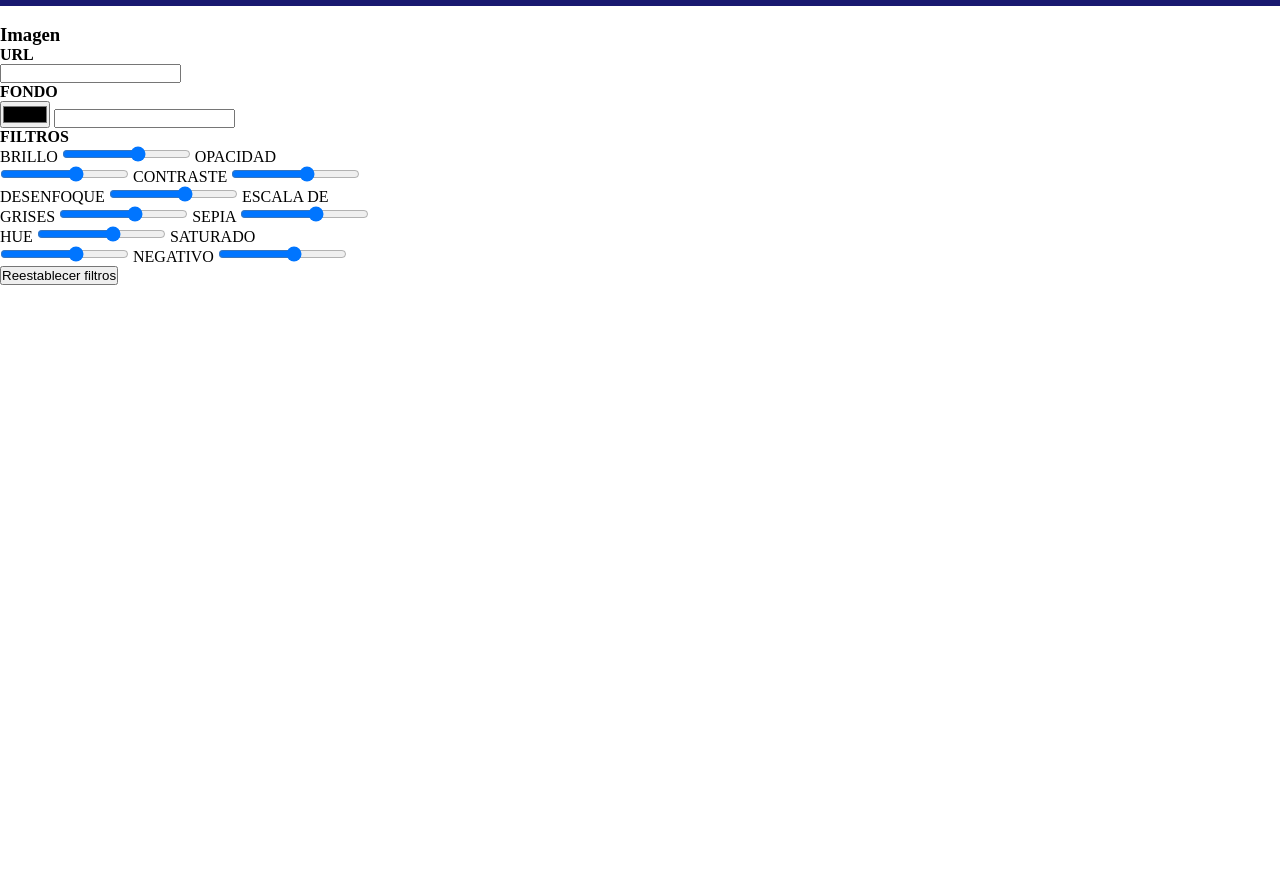
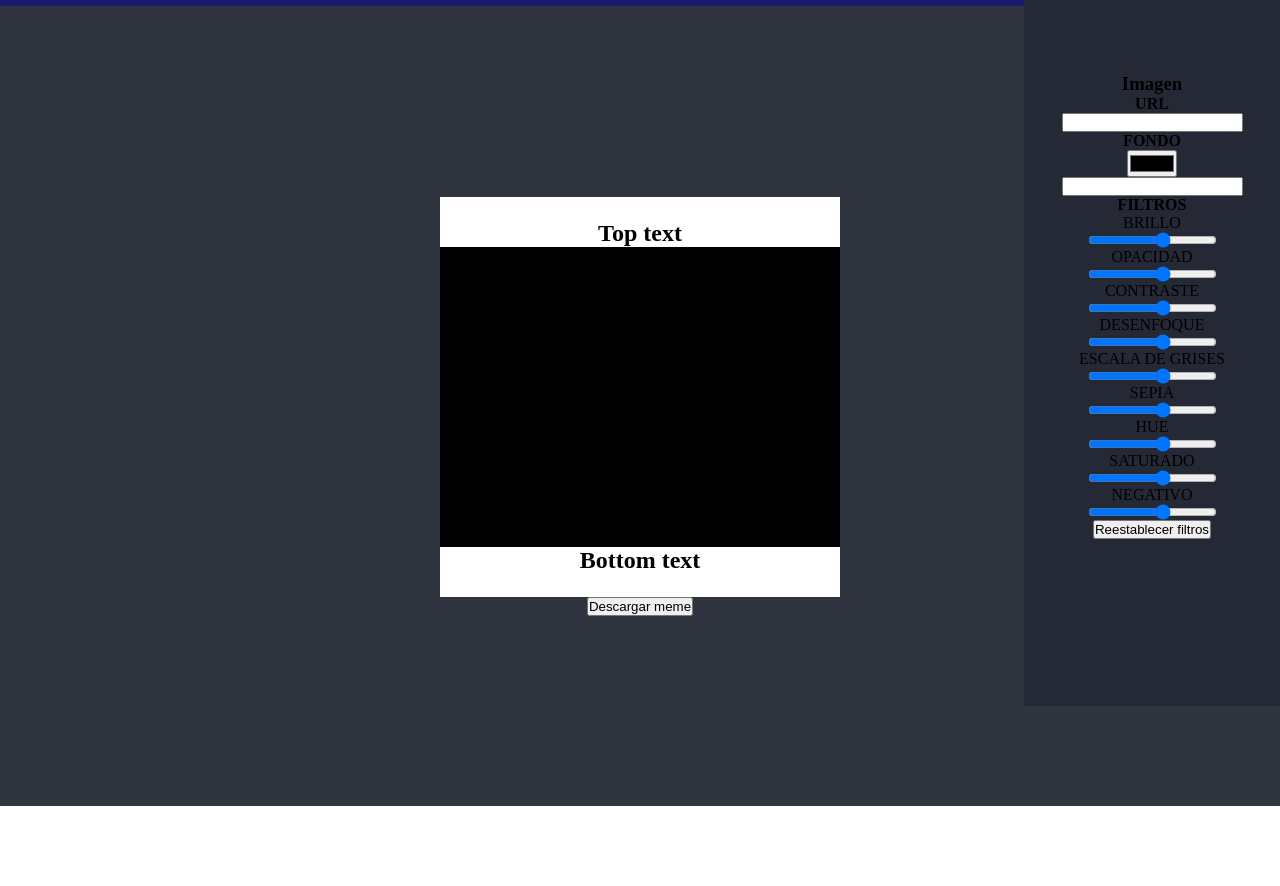
Before and after one commit to candela-gaitan/editor-de-memes, a plain HTML site: page index.html in a window 1280 px wide. Shown: the part 94-980 px from the top of the page. After the commit the page ends 900 px from the top, so only its background shows below. Drawn offline with nearby package versions, Linux system fonts and the light colour scheme.

Commit message:
add some styles

```diff
--- a/index.html
+++ b/index.html
@@ -30,14 +30,15 @@
     </header>
 
     <main>
-        <div class="">
-            <div class="">
-                <h2></h2>
-                <img src="" alt="">
-                <h2></h2>
-            </div>
+        <div class="blanco">
+            <h2>Top text</h2>
+            <div class="negro"></div>
+            <h2>Bottom text</h2>
         </div>
+
+        <button class="download">Descargar meme</button>
     </main>
+
 
     <aside>
         <h3>Imagen</h3>
--- a/styles.css
+++ b/styles.css
@@ -7,15 +7,20 @@
 }
 
 body {
-    flex-direction: column;
-    height: 100vw;
+    overflow: hidden;
+    height: 100vh;
+    width: 100vw;
+
+    display: flex;
+    flex-direction: row;
+    flex-wrap: wrap;
 }
 
 /* Header */
 
 header {
     background-color: midnightblue;
-    width: 100vw;
+    width: 100%;
     height: 100px;
     color: white;
     flex-direction: column;
@@ -41,13 +46,47 @@ li {
 /* Main */
 
 main {
+    width: 100%;
+    height: 100%;
+    background-color: #30343F;
+
+    display: flex;
     flex-direction: column;
-    width: 70%;
+    justify-content: center;
+    align-items: center;
+}
+
+.blanco {
+    width: 400px;
+    height: 400px;
+    background-color: white;
+
+    display: flex;
+    flex-direction: column;
+    justify-content: center;
+    align-items: center;
+}
+
+.negro {
+    width: 400px;
+    height: 300px;
+    background-color: black;
+}
+
+.download {
+    width: max-content;
 }
 
 /* Aside */
 
 aside {
-    width: 30%;
+    position:fixed;
+    right: 0;
+    width: 20%;
+    height: 100%;
+    background-color: #252935;
+    display: flex;
+    justify-content: center;
+    align-items: center;
     flex-direction: column;
 }
```
